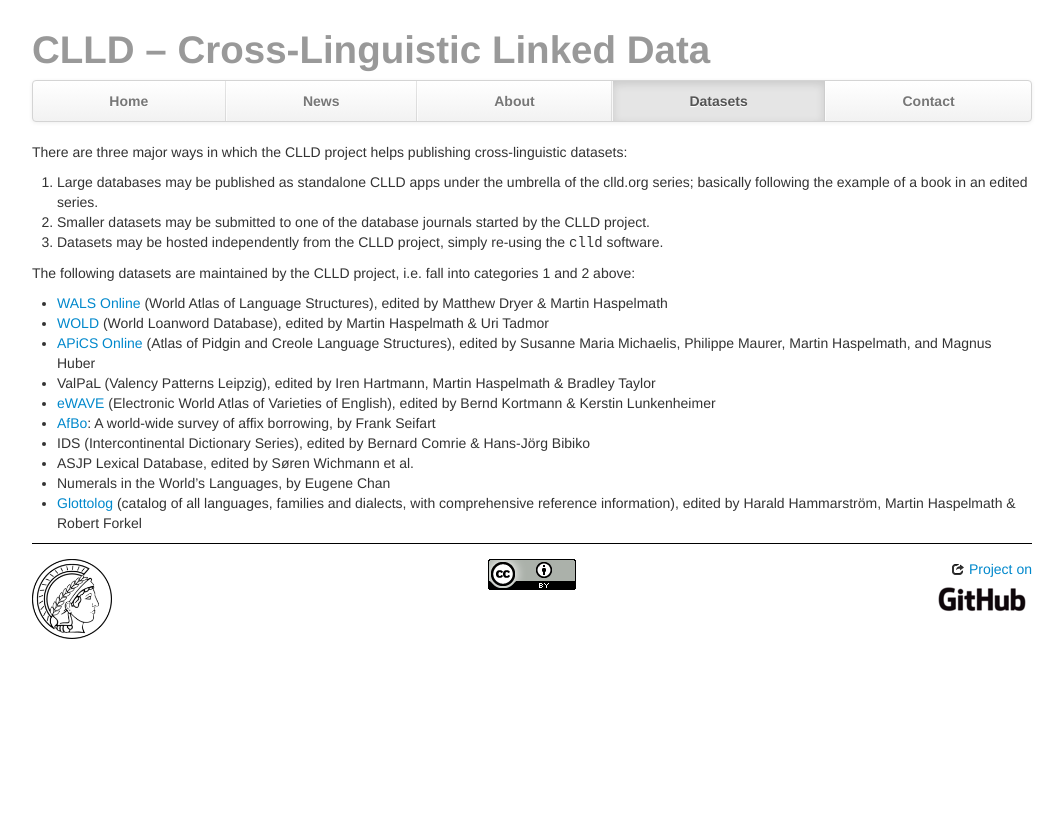
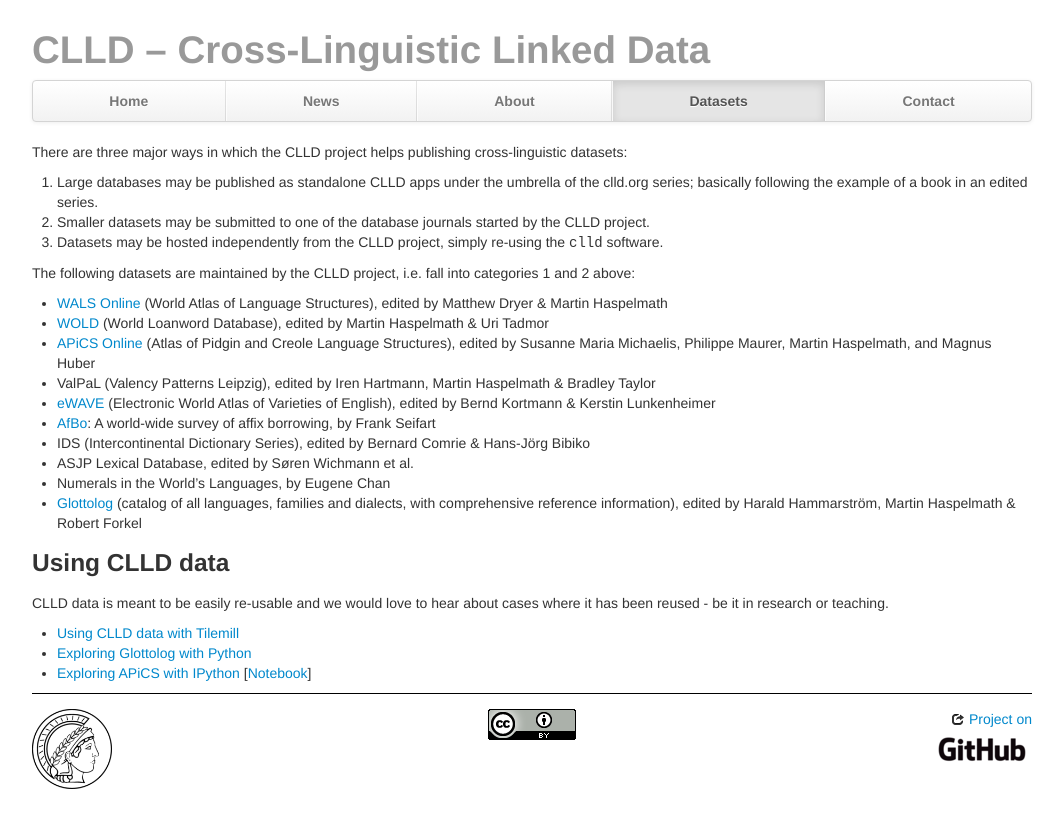
Before and after one commit to clld/clld.github.io, a Jekyll site: the page built from datasets.html, in a window 1280 px wide. Shown: the top 828 px of the page, without its empty margins (108-1171 px from the left). Built offline with Jekyll 4.4.1, drawn with Linux system fonts in a browser that asks for light colours; nearby versions of some CDN libraries; library files that are not in the unit come from our copies.

Commit message:
linked tutorials

```diff
--- a/datasets.html
+++ b/datasets.html
@@ -53,3 +53,14 @@
     <a href="http://glottolog.org">Glottolog</a> (catalog of all languages, families and dialects, with comprehensive reference information), edited by Harald Hammarström, Martin Haspelmath &amp; Robert Forkel
   </li>
 </ul>
+
+<h3>Using CLLD data</h3>
+<p>
+  CLLD data is meant to be easily re-usable and we would love to hear about cases where it has been reused - be it
+  in research or teaching.
+</p>
+<ul>
+  <li><a href="https://github.com/clld/clld/wiki/Tilemill">Using CLLD data with Tilemill</a></li>
+  <li><a href="http://nbviewer.ipython.org/gist/xflr6/9050337/glottolog.ipynb">Exploring Glottolog with Python</a></li>
+  <li><a href="http://nbviewer.ipython.org/url/clld.org/notebooks/Exploring%20APiCS%20with%20IPython.ipynb">Exploring APiCS with IPython</a> [<a href="/notebooks/Exploring%20APiCS%20with%20IPython.ipynb">Notebook</a>]</li>
+</ul>
```
